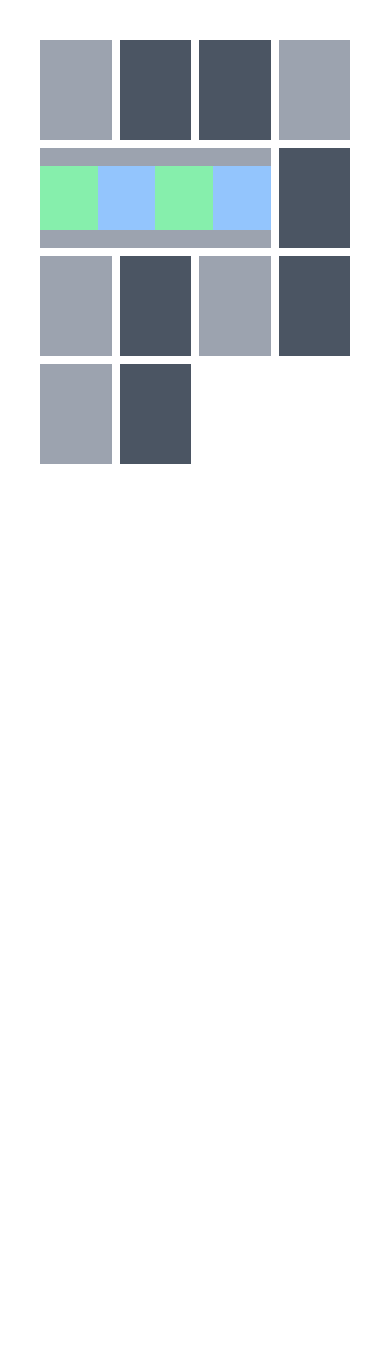
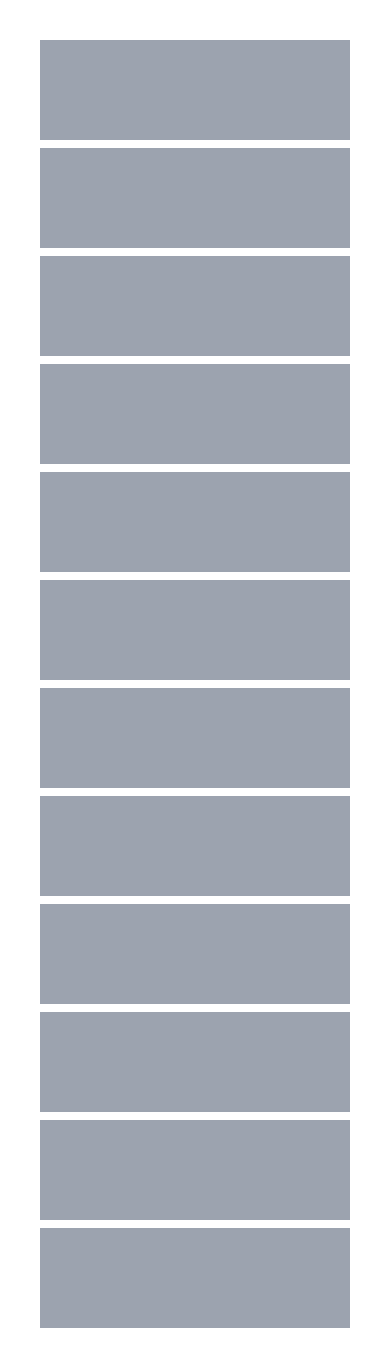
Before and after one commit to alan-maldonado/vue-tailwind, a Vue app: page / in a window 390 px wide. Before the commit the page ends 844 px from the top, so only its background shows below. Built offline with nearby package versions, Linux system fonts and the light colour scheme.

Commit message:
🔧 Responsive Design with Tailwind CSS

```diff
--- a/src/App.vue
+++ b/src/App.vue
@@ -7,7 +7,8 @@
 // const isDark = useDark();
 
 // import Flexbox from './components/Flexbox.vue'
-import Grid from './components/Grid.vue'
+// import Grid from './components/Grid.vue'
+import Responsive from './components/Responsive.vue'
 </script>
 <template>
   <div class="m-10">
@@ -28,6 +29,7 @@ import Grid from './components/Grid.vue'
       <li>Solid</li>
     </ul> -->
     <!-- <Flexbox /> -->
-    <Grid />
+    <!-- <Grid /> -->
+    <Responsive />
   </div>
 </template>
--- /dev/null
+++ b/src/components/Responsive.vue
@@ -0,0 +1,24 @@
+<template>
+  <section
+    class="grid grid-flow-dense grid-cols-1 gap-2 sm:grid-cols-2 md:grid-cols-4"
+  >
+    <div></div>
+    <div></div>
+    <div></div>
+    <div></div>
+    <div></div>
+    <div></div>
+    <div></div>
+    <div></div>
+    <div></div>
+    <div></div>
+    <div></div>
+    <div></div>
+  </section>
+</template>
+
+<style scoped>
+div {
+  @apply min-h-[100px] bg-gray-400 sm:max-md:even:bg-gray-600;
+}
+</style>
```
